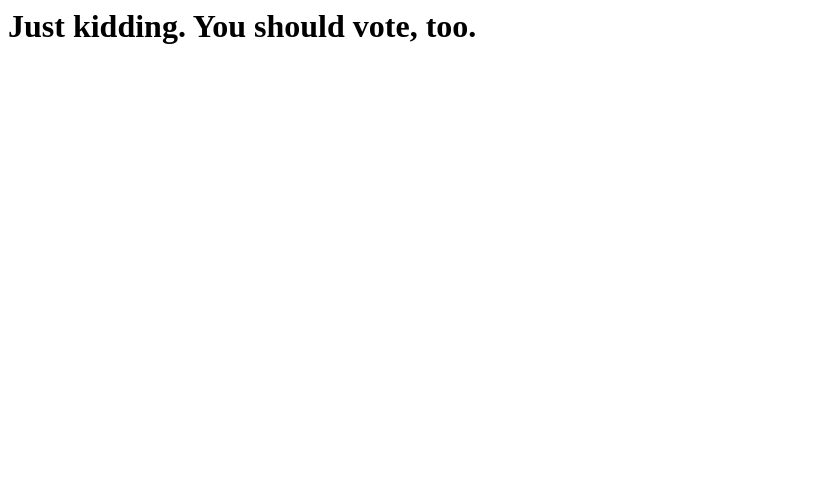
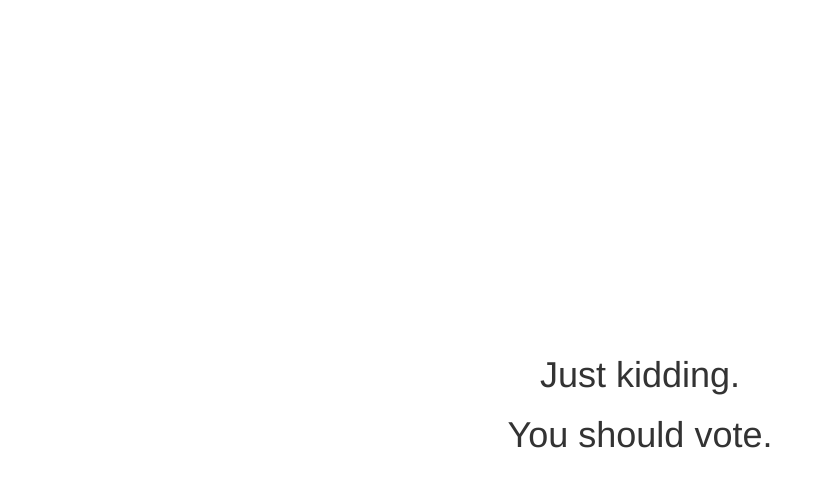
Before and after one commit to dontvote/dontvote.github.io, a plain HTML site: page index.html in a window 1280 px wide. Shown: the whole page, without its empty margins (0-824 px from the left). Drawn offline with nearby package versions, Linux system fonts and the light colour scheme.

Commit message:
Added Bootstrap

```diff
--- a/index.html
+++ b/index.html
@@ -1,8 +1,27 @@
 <html>
 <head>
+    <!-- Latest compiled and minified CSS -->
+    <link rel="stylesheet" href="https://maxcdn.bootstrapcdn.com/bootstrap/3.3.6/css/bootstrap.min.css" integrity="sha384-1q8mTJOASx8j1Au+a5WDVnPi2lkFfwwEAa8hDDdjZlpLegxhjVME1fgjWPGmkzs7" crossorigin="anonymous" />
+
+    <!-- Optional theme -->
+    <link rel="stylesheet" href="https://maxcdn.bootstrapcdn.com/bootstrap/3.3.6/css/bootstrap-theme.min.css" integrity="sha384-fLW2N01lMqjakBkx3l/M9EahuwpSfeNvV63J5ezn3uZzapT0u7EYsXMjQV+0En5r" crossorigin="anonymous" />
+
+    <!-- Latest compiled and minified JavaScript -->
+    <script src="https://maxcdn.bootstrapcdn.com/bootstrap/3.3.6/js/bootstrap.min.js" integrity="sha384-0mSbJDEHialfmuBBQP6A4Qrprq5OVfW37PRR3j5ELqxss1yVqOtnepnHVP9aJ7xS" crossorigin="anonymous"></script>
+
+    <!-- Local CSS -->
+    <link rel="stylesheet" href="./style.css" />
+
     <title>Why I will not vote.</title>
 </head>
 <body>
-    <h1>Just kidding. You should vote, too.</h1>
+    <div class="container container-table">
+        <div class="row vertical-center-row">
+            <div class="text-center col-md-4 col-md-offset-4">
+                <h1>Just kidding.</h1>
+                <h1>You should vote.</h1>
+            </div>
+        </div>
+    </div>
 </body>
 </head>
--- /dev/null
+++ b/style.css
@@ -0,0 +1,12 @@
+html, body, .container-table {
+    height: 100%;
+}
+
+.container-table {
+    display: table;
+}
+
+.vertical-center-row {
+    display: table-cell;
+    vertical-align: middle;
+}
```
